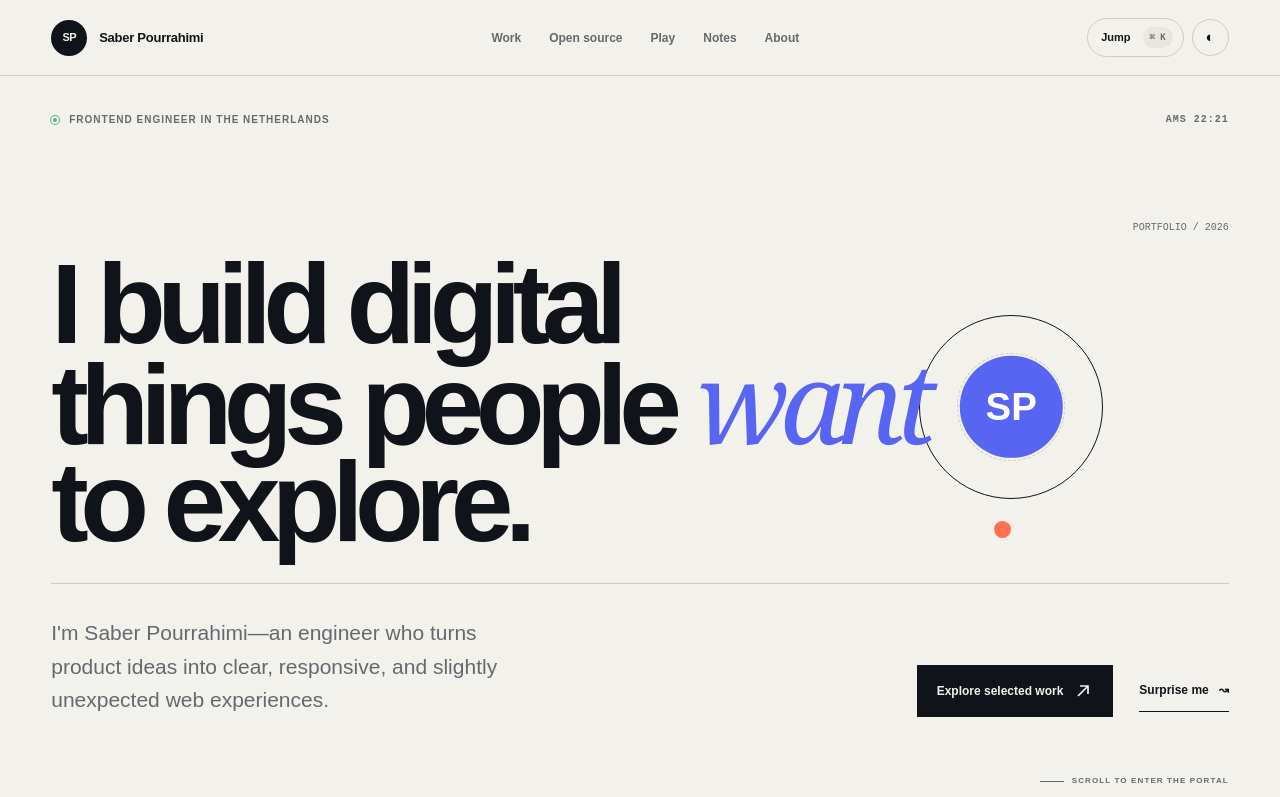
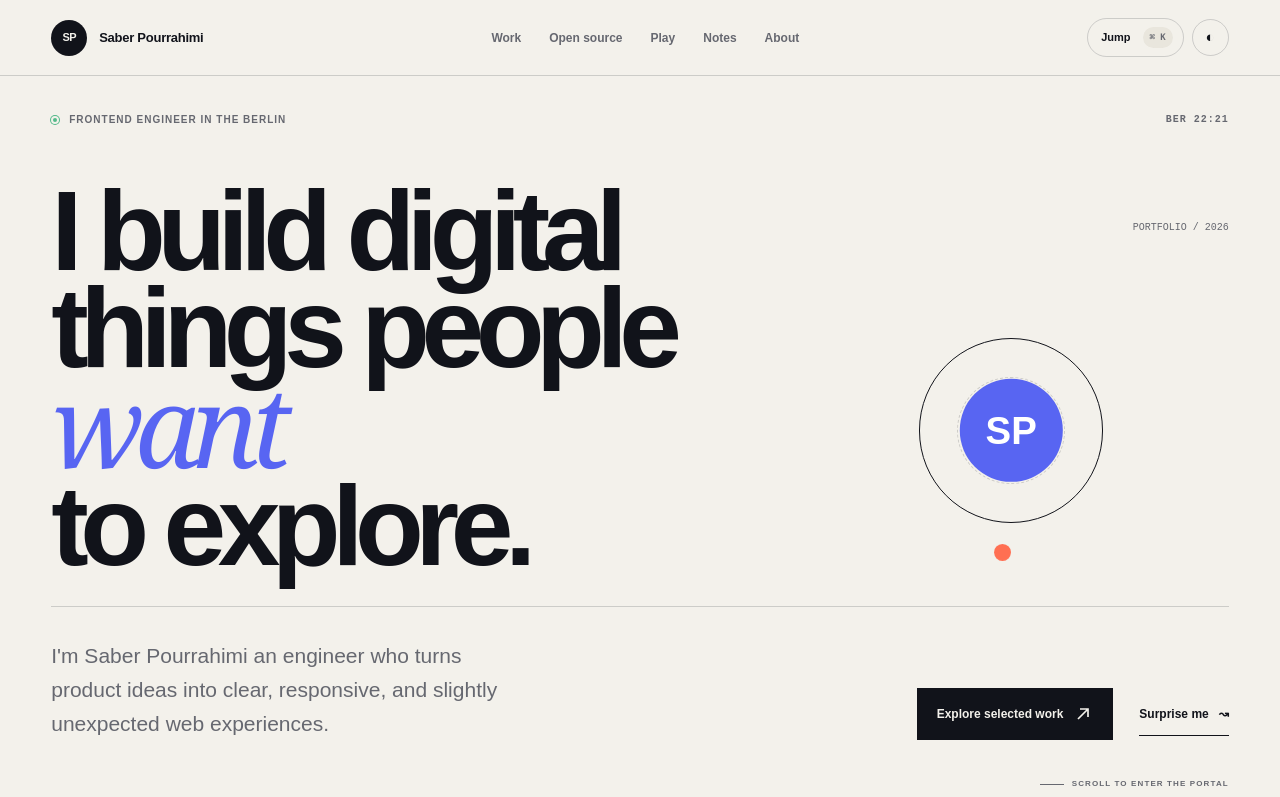
Before and after one commit to spr021/Portfolio, a React (Create React App) app: page / in a window 1280 px wide. Shown: the top 797 px of the page. Built offline with nearby package versions, Linux system fonts and the light colour scheme; a web font is replaced by a local one; what react-easy-emoji would draw is missing.

Commit message:
Updates personal location, timezone, and content

```diff
--- a/src/portal/pages.js
+++ b/src/portal/pages.js
@@ -14,7 +14,7 @@ function useLocalClock() {
     const update = () => {
       setTime(
         new Intl.DateTimeFormat("en-GB", {
-          timeZone: "Europe/Amsterdam",
+          timeZone: "Europe/Berlin",
           hour: "2-digit",
           minute: "2-digit",
           hour12: false
@@ -47,15 +47,15 @@ export function HomePage() {
       <section className="home-hero">
         <div className="availability-line">
           <span className="availability-dot" />
-          <span>Frontend engineer in the Netherlands</span>
-          <span className="local-time">AMS {time}</span>
+          <span>Frontend engineer in the Berlin</span>
+          <span className="local-time">BER {time}</span>
         </div>
         <div className="hero-title-wrap">
           <p className="hero-index">Portfolio / 2026</p>
           <h1>
             I build digital
             <br />
-            things people <em>want</em>
+            things people <br /><em>want</em>
             <br />
             to explore.
           </h1>
@@ -68,7 +68,7 @@ export function HomePage() {
         </div>
         <div className="hero-bottom">
           <p>
-            I&apos;m Saber Pourrahimi—an engineer who turns product ideas into
+            I&apos;m Saber Pourrahimi an engineer who turns product ideas into
             clear, responsive, and slightly unexpected web experiences.
           </p>
           <div className="hero-actions">
```
Also changed, not shown: src/assets/images/space-x-preview.png.
